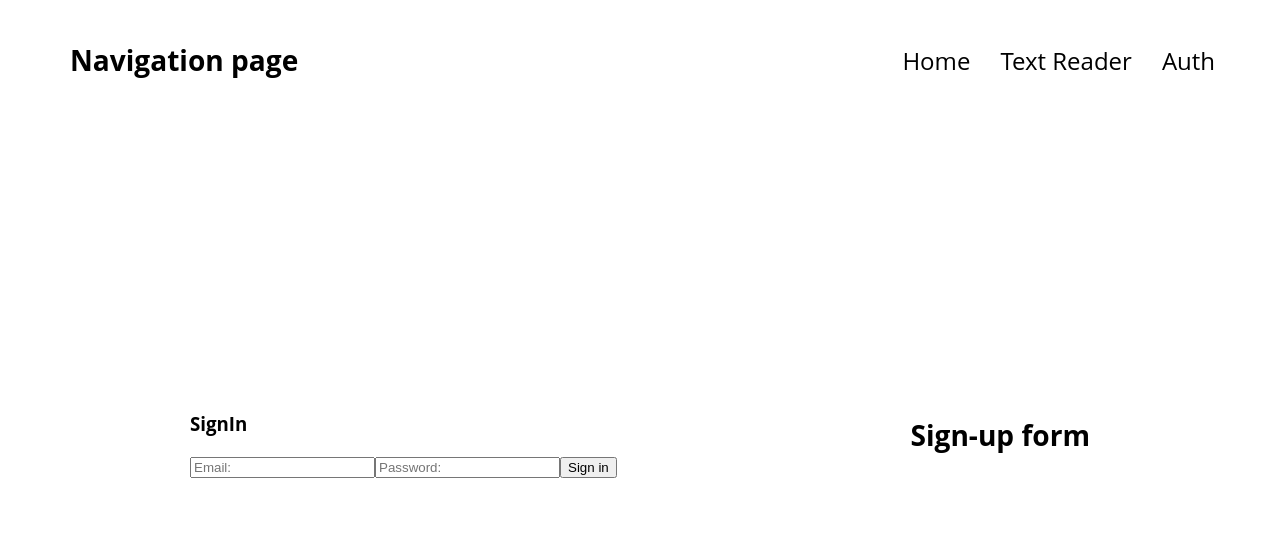
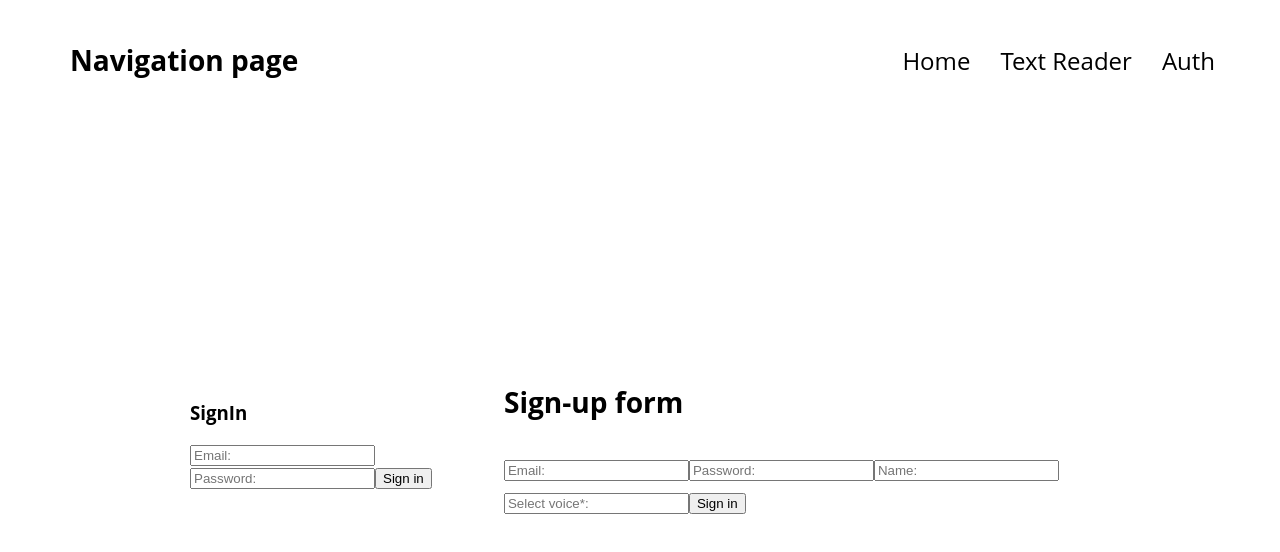
Before and after one commit to ikromshi/voiceful, a React (Create React App) app in the folder frontend/: page /auth in a window 1280 px wide. Shown: the top 552 px of the page. Built offline with nearby package versions, Linux system fonts and the light colour scheme.

Commit message:
sign up functional

```diff
--- a/frontend/src/components/sign-in-form/sign-in.tsx
+++ b/frontend/src/components/sign-in-form/sign-in.tsx
@@ -3,10 +3,12 @@ import { FormEvent, useState, useContext } from "react"
 import { UserContext } from "../../contexts/user.context";
 
 const SignIn = () => {
-  const { setCurrentUser, currentUser } = useContext(UserContext);
+  const { setCurrentUser } = useContext(UserContext);
   const [signInForm, setSignInForm] = useState({email: "", password: ""});
 
   const logUserIn = async (event: FormEvent) => {
+    event.preventDefault();
+
     axios({method: "POST", url: "http://127.0.0.1:5000/token", data: {email: signInForm.email, password: signInForm.password}})
     .then((response) => {
         setCurrentUser(response.data);
@@ -19,7 +21,6 @@ const SignIn = () => {
       }
     });
     setSignInForm(({email: "", password: ""}));
-    event.preventDefault();
   }
 
   const handleChange = (event: FormEvent<HTMLInputElement>) => {
--- a/frontend/src/components/sign-up-form/sign-up.tsx
+++ b/frontend/src/components/sign-up-form/sign-up.tsx
@@ -1,10 +1,67 @@
-import { Fragment } from "react"
+import axios from "axios";
+import { FormEvent, useContext, useState } from "react"
+import { UserContext } from "../../contexts/user.context";
 import "./sign-up.css";
 
 const SignUp = () => {
+  const { setCurrentUser } = useContext(UserContext);
+  const [signUpForm, setSignUpForm] = useState({email: "", password: "", name: "", voice: ""});
+
+  const signUp = async (event: FormEvent) => {
+    event.preventDefault();
+
+    axios({method: "POST", url: "http://127.0.0.1:5000/signup", data: signUpForm})
+    .then((response) => {
+      const { access_token } = response.data;
+      setCurrentUser({...signUpForm, access_token: access_token});
+      console.log(response);
+    }).catch((error) => {
+      if (error.response) {
+        console.log(error.response);
+        console.log(error.response.status);
+        console.log(error.response.headers);
+        alert("Incorrect email or password");
+      }
+    });
+
+    setSignUpForm(({email: "", password: "", name: "", voice: ""}))
+  }
+
+  const handleChange = (event: FormEvent<HTMLInputElement>) => {
+    const { value, name } = event.target as HTMLInputElement;
+    setSignUpForm((prevValue) => ({...prevValue, [name]: value}));
+  }
+
   return (
     <div className="sign-up">
       <h3>Sign-up form</h3>
+      <form className="sign-up">
+        <input
+          type="email"
+          onChange={handleChange}
+          placeholder="Email:"
+          name="email"
+          value={signUpForm.email}/>
+        <input type="password"
+          onChange={handleChange}
+          name="password"
+          placeholder="Password:"
+          value={signUpForm.password}
+          />
+        <input type="name"
+          onChange={handleChange}
+          name="name"
+          placeholder="Name:"
+          value={signUpForm.name}
+          />
+        <input type="voice"
+          onChange={handleChange}
+          name="voice"
+          placeholder="Select voice*:"
+          value={signUpForm.voice}
+          />
+        <button onClick={signUp}>Sign in</button>
+      </form>
     </div>
   )
 }
```
Also changed, not shown: 2 other files (tests, documents, lock files or other folders).
